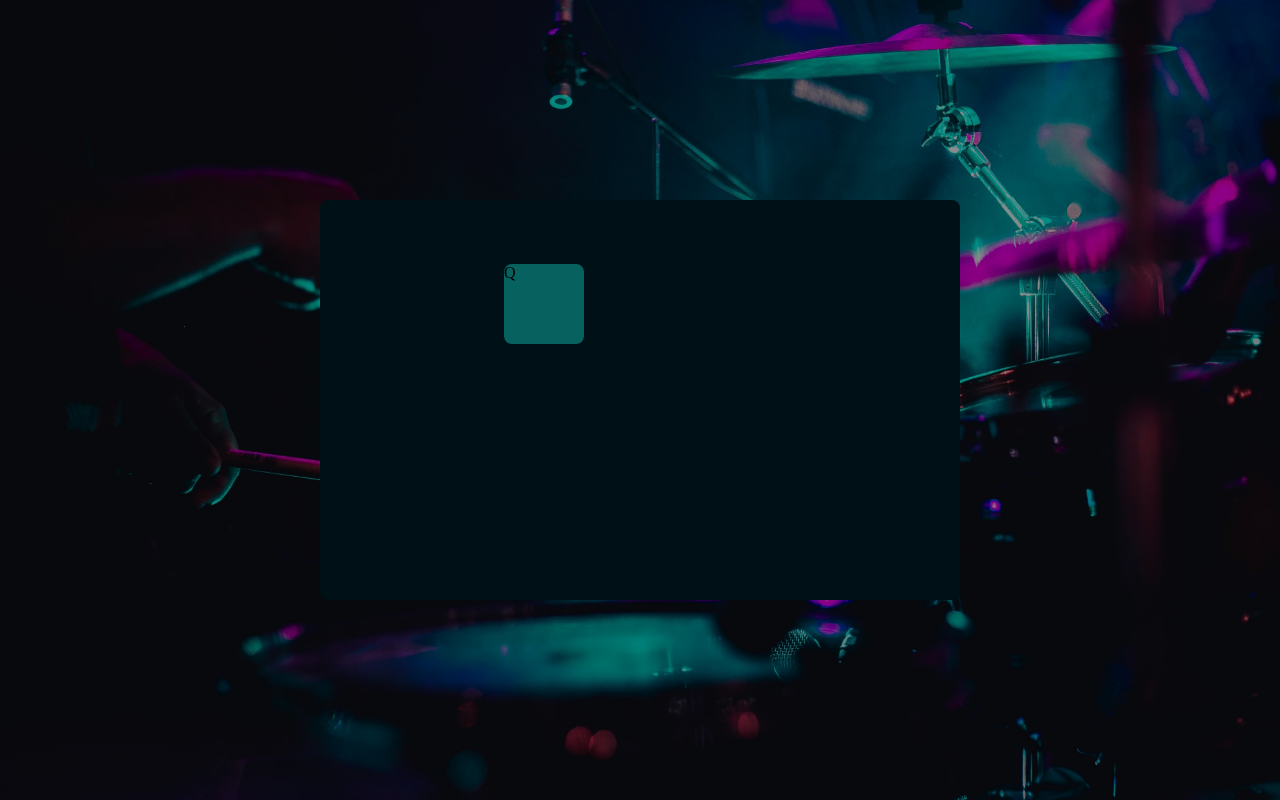
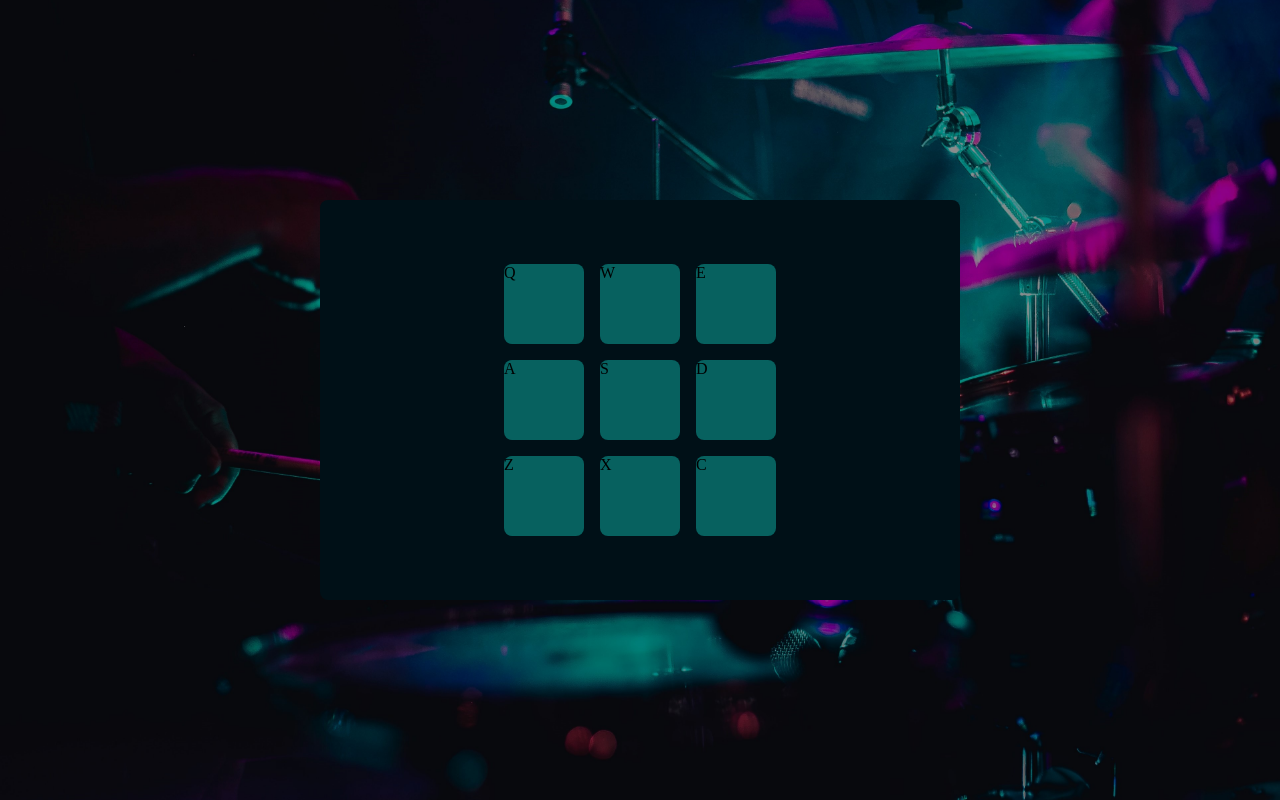
Before and after one commit to jfranklin12/drum-machine, a React (Create React App) app: page / in a window 1280 px wide. Built offline with nearby package versions, Linux system fonts and the light colour scheme.

Commit message:
data added for each button with working clicks and keys

```diff
--- a/src/components/DrumMachine.js
+++ b/src/components/DrumMachine.js
@@ -1,13 +1,30 @@
 import React from 'react';
 import './drumMachine.css';
 import DrumPad from './DrumPad';
-import heater1 from "../assets/audio/heater1.mp3"
+import heater1 from "../assets/audio/heater1.mp3";
+import heater2 from "../assets/audio/heater2.mp3";
+import heater3 from "../assets/audio/heater3.mp3";
+import heater4 from "../assets/audio/heater4.mp3";
+import clap from "../assets/audio/clap.mp3";
+import openHH from "../assets/audio/openHH.mp3";
+import kickNHat from "../assets/audio/kickNHat.mp3";
+import kick from "../assets/audio/kick.mp3";
+import closedHH from "../assets/audio/closedHH.mp3";
+
 
 const DrumMachine = () => {
 
     // durm pad buttons data
     const drumPadButtons = [
-        { id: 'Q', text: 'Q', audio: heater1 }
+        { id: 'Q', name: 'Heater 1', audio: heater1 },
+        { id: 'W', name: 'Heater 2', audio: heater2 },
+        { id: 'E', name: 'Heater 3', audio: heater3 },
+        { id: 'A', name: 'Heater 4', audio: heater4 },
+        { id: 'S', name: 'Clap', audio: clap },
+        { id: 'D', name: 'Open HH', audio: openHH },
+        { id: 'Z', name: `Kick n' Hat`, audio: kickNHat },
+        { id: 'X', name: 'Kick', audio: kick },
+        { id: 'C', name: 'Closed HH', audio: closedHH }
     ]
 
 
@@ -16,8 +33,8 @@ const DrumMachine = () => {
             <div id="display"></div>
             <div className='drum-pad-container'>
                 {/* map of drum pad buttons */}
-                {drumPadButtons.map(({ id, text, audio }) => (
-                    <DrumPad key={id} id={id} text={text} audio={audio} />
+                {drumPadButtons.map(({ id, audio }) => (
+                    <DrumPad key={id} id={id} text={id} audio={audio} />
                 ))}
 
             </div>
--- a/src/components/DrumPad.js
+++ b/src/components/DrumPad.js
@@ -8,7 +8,7 @@ const DrumPad = ({ id, text, audio }) => {
     };
 
     const handleKeyDown = (e) => {
-        if (e.code === `Key${id}`){
+        if (e.code === `Key${id}`) {
             audioRef.current.play();
         }
     };
```
